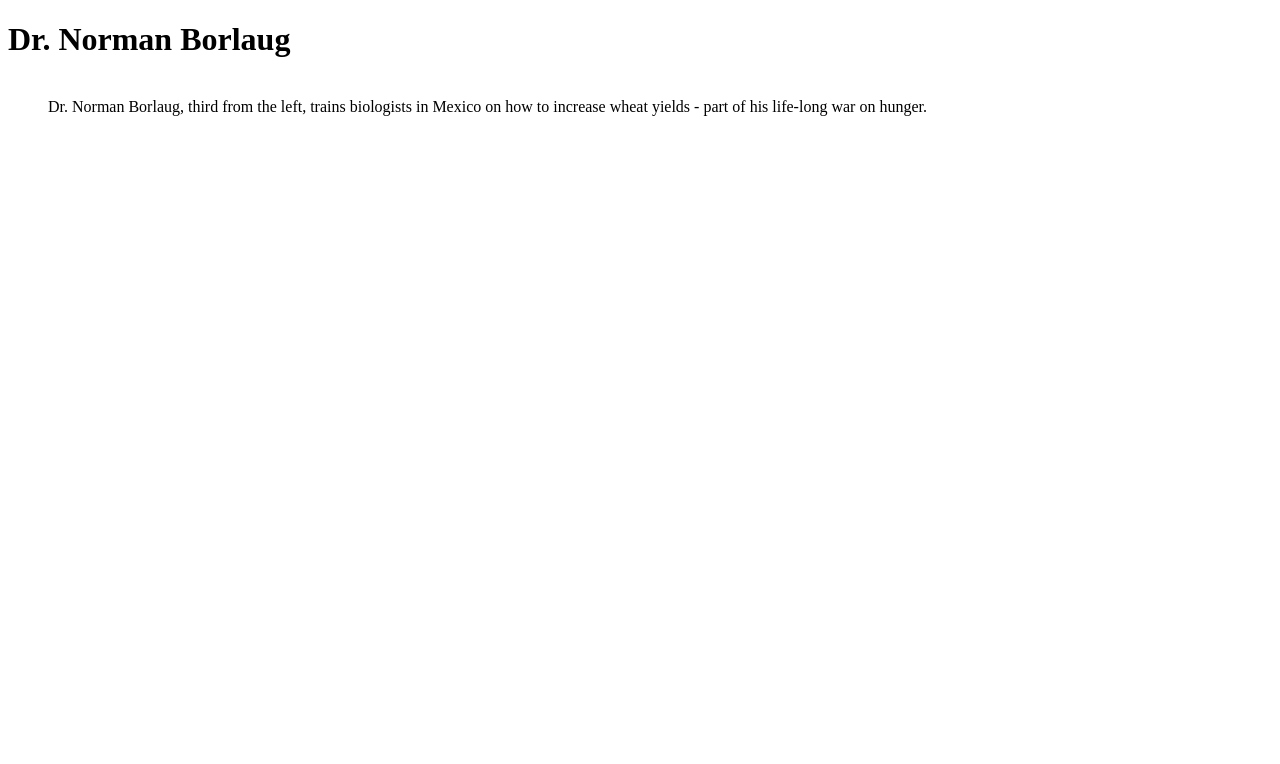
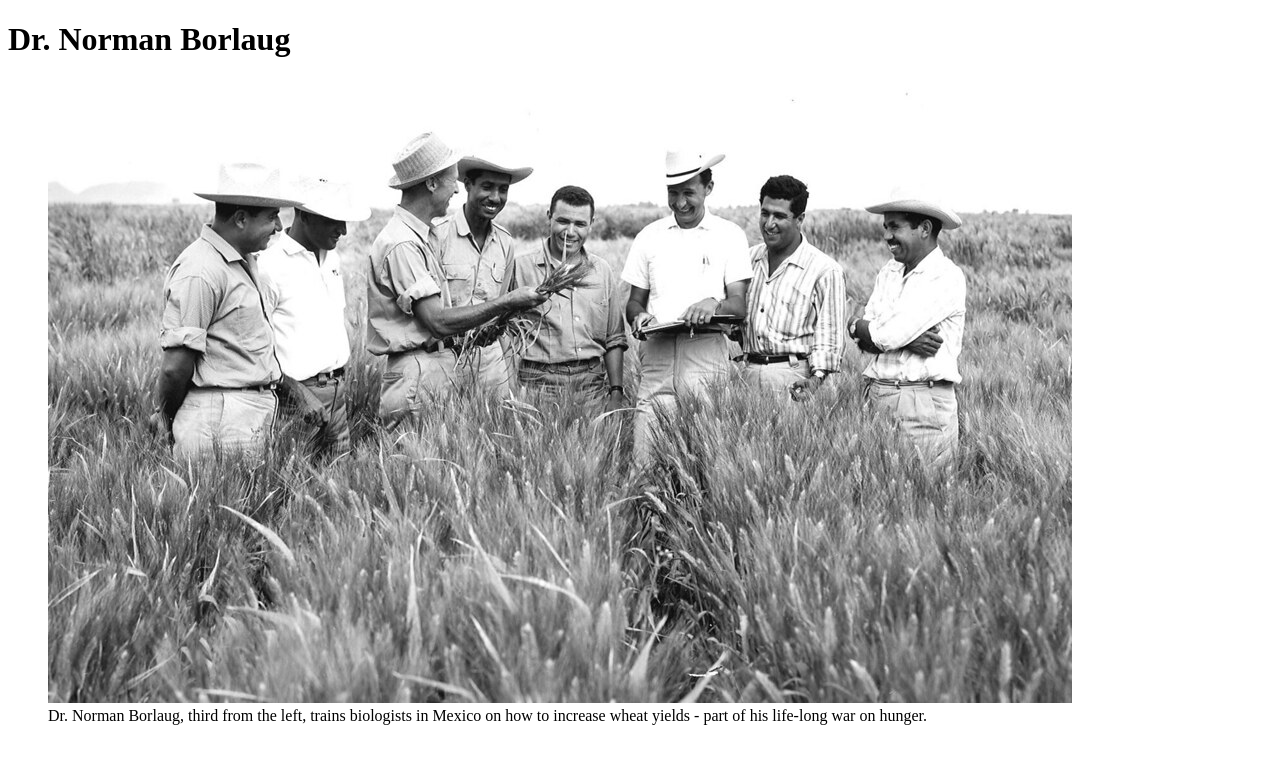
Before and after one commit to MaryiaBialetskaya1/Build-Tribute-Page-Freecodecamp, a plain HTML site: page index.html in a window 1280 px wide. Drawn offline with Linux system fonts and the light colour scheme.

Commit message:
feat: add image and id to figcaption element

```diff
--- a/index.html
+++ b/index.html
@@ -10,8 +10,8 @@
     <main id="main">
         <h1 id="title">Dr. Norman Borlaug</h1>
         <figure id="img-div">
-            <img src="" alt="" id="image">
-            <figcaption>Dr. Norman Borlaug, third from the left, trains biologists in Mexico on how to increase wheat yields - part of his life-long war on hunger.</figcaption>
+            <img src="./tribute-page-main-image.jpg" alt="" id="image">
+            <figcaption id="img-caption">Dr. Norman Borlaug, third from the left, trains biologists in Mexico on how to increase wheat yields - part of his life-long war on hunger.</figcaption>
         </figure>
     </main>
 </body>
```
Also changed, not shown: tribute-page-main-image.jpg (added).
